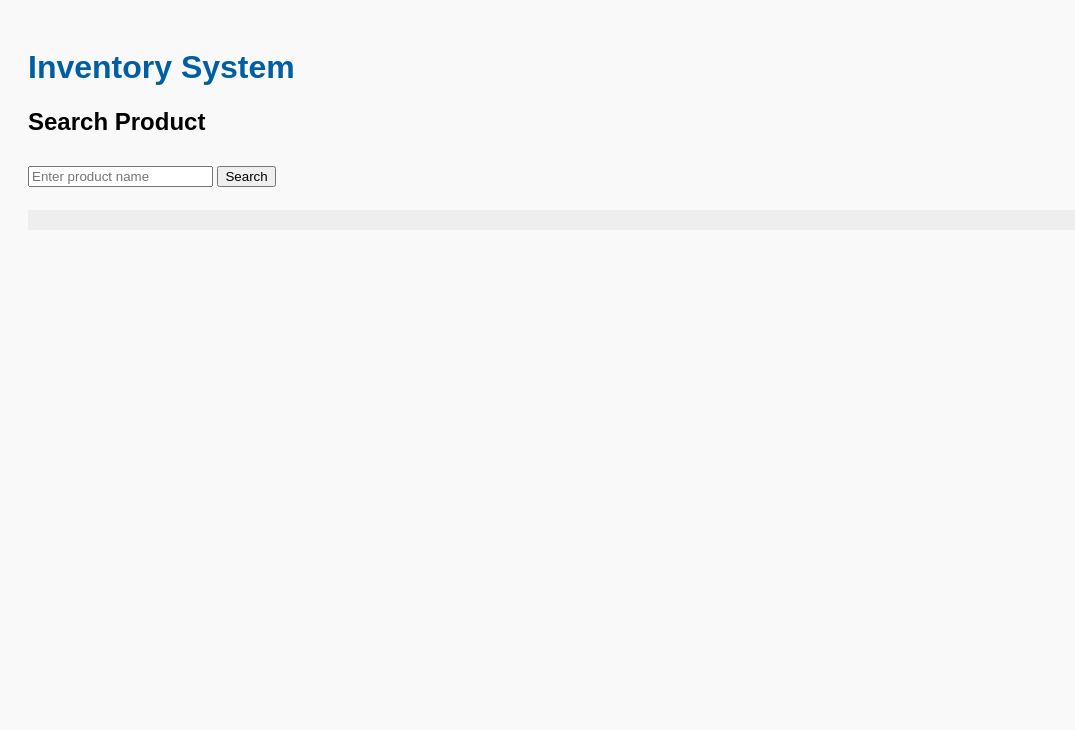
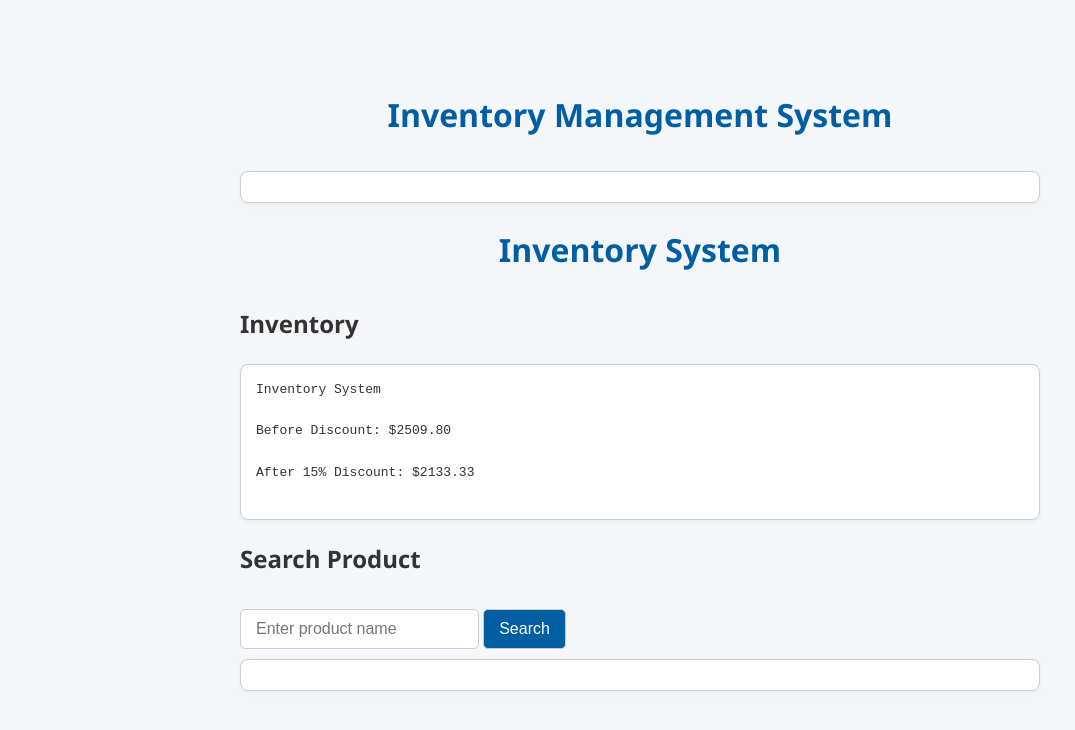
Before and after one commit to ryanumoso2003/inventory-system, a plain HTML site: page index.html in a window 1280 px wide. Shown: the whole page, without its empty margins (0-1075 px from the left). Drawn offline with Linux system fonts and the light colour scheme.

Commit message:
Fixed layout and alignment

```diff
--- a/index.html
+++ b/index.html
@@ -1,17 +1,28 @@
 <!DOCTYPE html>
 <html lang="en">
 <head>
-    <meta charset="UTF-8">
-    <meta name="viewport" content="width=device-width, initial-scale=1.0">
-    <title>Inventory Management System</title>
-    <link rel="stylesheet" href="styles.css" />
+  <meta charset="UTF-8" />
+  <meta name="viewport" content="width=device-width, initial-scale=1.0" />
+  <title>Inventory Management System</title>
+  <link rel="stylesheet" href="styles.css" />
 </head>
 <body>
-    <h1> Inventory System</h1>
-    <h2>Search Product</h2>
-    <input type="text" id="searchInput" placeholder="Enter product name" />
-    <button onclick="searchProduct()">Search</button>
-    <pre id ="output"></pre>
-    <script src ="script.js"></script>
+    <div class="container">
+        <h1>Inventory Management System</h1>
+        <pre id="output"></pre>
+  <h1>Inventory System</h1>
+
+  <!-- Inventory Display Section -->
+  <h2>Inventory</h2>
+  <pre id="inventoryOutput"></pre>
+
+  <!-- Search Product Section -->
+  <h2>Search Product</h2>
+  <input type="text" id="searchInput" placeholder="Enter product name" />
+  <button onclick="searchProduct()">Search</button>
+  <pre id="searchOutput"></pre>
+    </div>
+
+  <script src="script.js"></script>
 </body>
 </html>
--- a/styles.css
+++ b/styles.css
@@ -1,17 +1,51 @@
 body {
-    font-family: Arial, sans-serif;
-    background: #f9f9f9;
-    padding: 20px;
+    font-family: 'Segoe UI', Tahoma, Geneva, Verdana, sans-serif;
+    background: #f4f6f9;
+    padding: 40px;
+    color: #333;
+    line-height: 1.6;
   }
+
   h1 {
     color: #005fa3;
+    text-align: center;
+    margin-bottom: 30px;
   }
+
   pre {
-    background: #eee;
-    padding: 10px;
+    background: #ffffff;
+    border: 1px solid #ccc;
+    padding: 15px;
+    border-radius: 8px;
+    max-width: 800px;
+    margin: 0 auto;
+    box-shadow: 0 2px 5px rgba(0, 0, 0, 0.05);
+    white-space: pre-wrap;
+    word-break: break-word;
   }
 
   input, button {
+    padding: 10px 15px;
+    border-radius: 5px;
+    border: 1px solid #ccc;
+    font-size: 1rem;
     margin-top: 10px;
     margin-bottom: 10px;
   }
+
+  button {
+    background-color: #005fa3;
+    color: white;
+    cursor: pointer;
+  }
+
+  button:hover {
+    background-color: #00457c;
+  }
+
+  .container {
+    max-width: 800px;
+    margin: 0 auto;
+    padding: 20px;
+    text-align: left;
+  }
```
